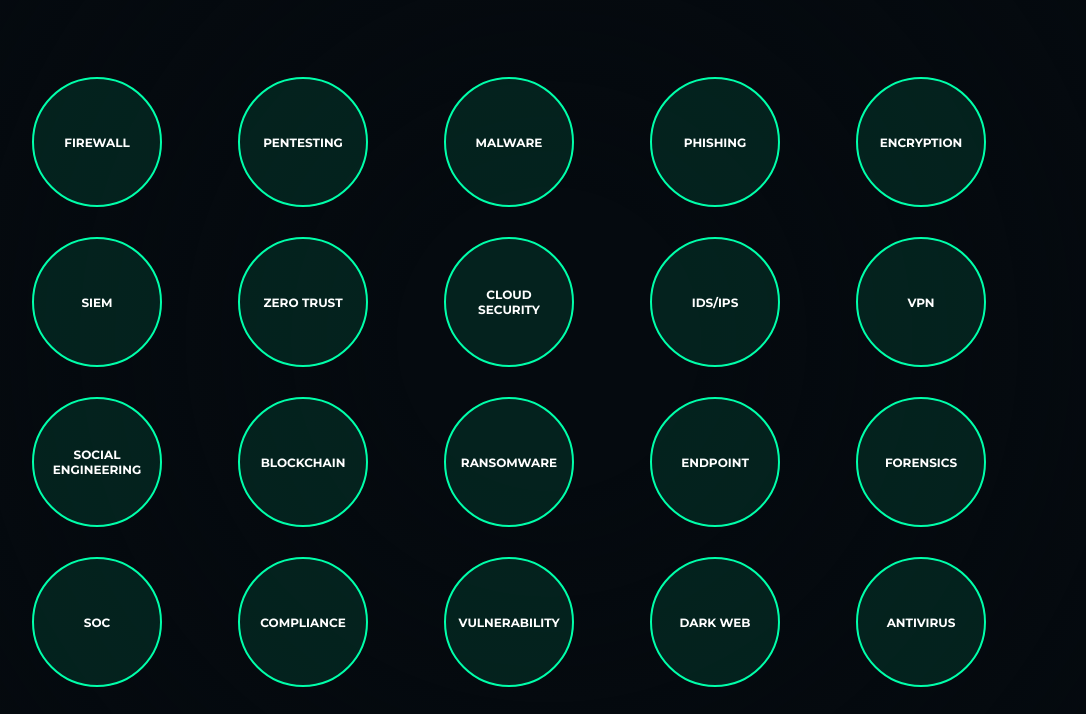
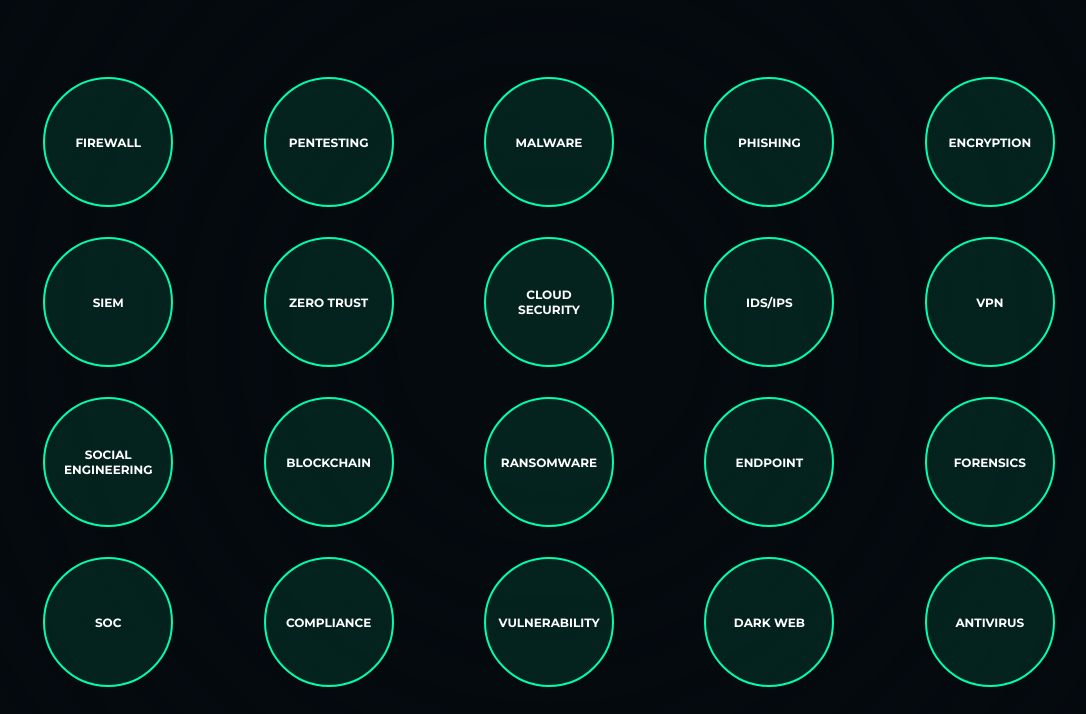
Before and after one commit to ITB2526-JeremyRuiz/TA05_Jeremy_Ruiz, a plain HTML site: page catalogo.html in a window 1280 px wide. Shown: the part 61-775 px from the top of the page, without its empty margins (91-1177 px from the left). Drawn offline with Linux system fonts and the light colour scheme.

Commit message:
Update styles.css

```diff
--- a/styles.css
+++ b/styles.css
@@ -38,9 +38,9 @@ body {
 
 .wrapper {
     width: 100%;
-    max-width: 1200px;
+    max-width: 1400px;
+    margin: 0 auto;
     text-align: center;
-    z-index: 10;
 }
 
 /* PROYECTOS PRINCIPALES (LAS 2 BOLAS) */
```
